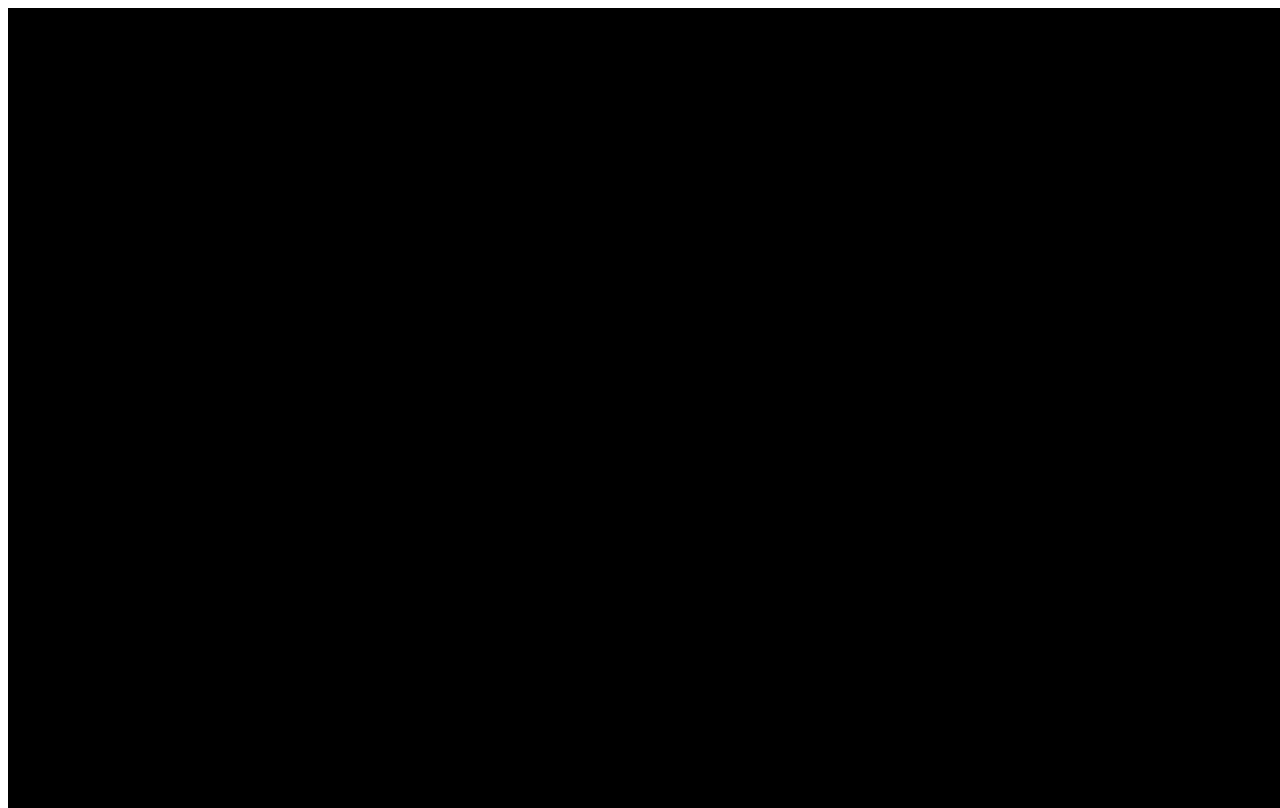
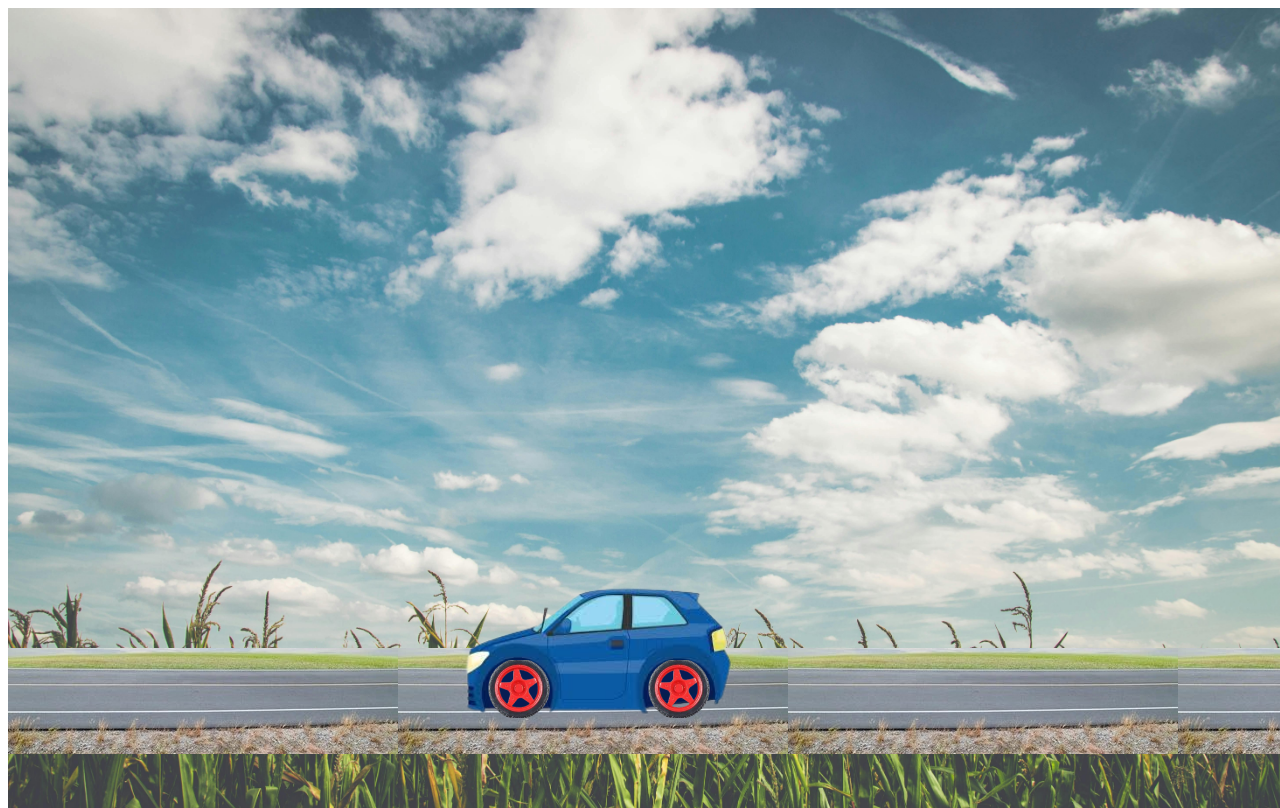
Before and after one commit to Ved45ant/Car-animation-Practice-, a plain HTML site: page index.html in a window 1280 px wide. Shown: the top 808 px of the page. Drawn offline with Linux system fonts and the light colour scheme; the site is published under a folder, as on GitHub Pages, so addresses that start at the root find nothing.

Commit message:
Debugging

```diff
--- a/style.css
+++ b/style.css
@@ -6,14 +6,14 @@ body {
     background-color: black;
     width: 100vw;
     height: 100vh;
-    background-image: url('/pexels-pixabay-158827.jpg');
+    background-image: url('pexels-pixabay-158827.jpg');
     background-repeat: no-repeat;
     background-size: cover;
     position: absolute;
 }
 
 .road {
-    background-image: url('/ufpwu0a9.png');
+    background-image: url('ufpwu0a9.png');
     background-repeat: repeat-x;
     position: absolute;
     bottom: 0px;
@@ -23,7 +23,7 @@ body {
 }
 
 .car {
-    background-image: url('/car-removebg-preview.png');
+    background-image: url('car-removebg-preview.png');
     background-repeat: no-repeat;
     background-size: cover;
     width: 20rem;
@@ -40,7 +40,7 @@ body {
 }
 
 .wheel1 {
-    background-image: url('/wheels-removebg-preview.png');
+    background-image: url('wheels-removebg-preview.png');
     background-size: contain;
     background-repeat: no-repeat;
     width: 62px;
@@ -50,7 +50,7 @@ body {
 }
 
 .wheel2 {
-    background-image: url('/wheels-removebg-preview.png');
+    background-image: url('wheels-removebg-preview.png');
     background-size: contain;
     background-repeat: no-repeat;
     width: 62px;
```
